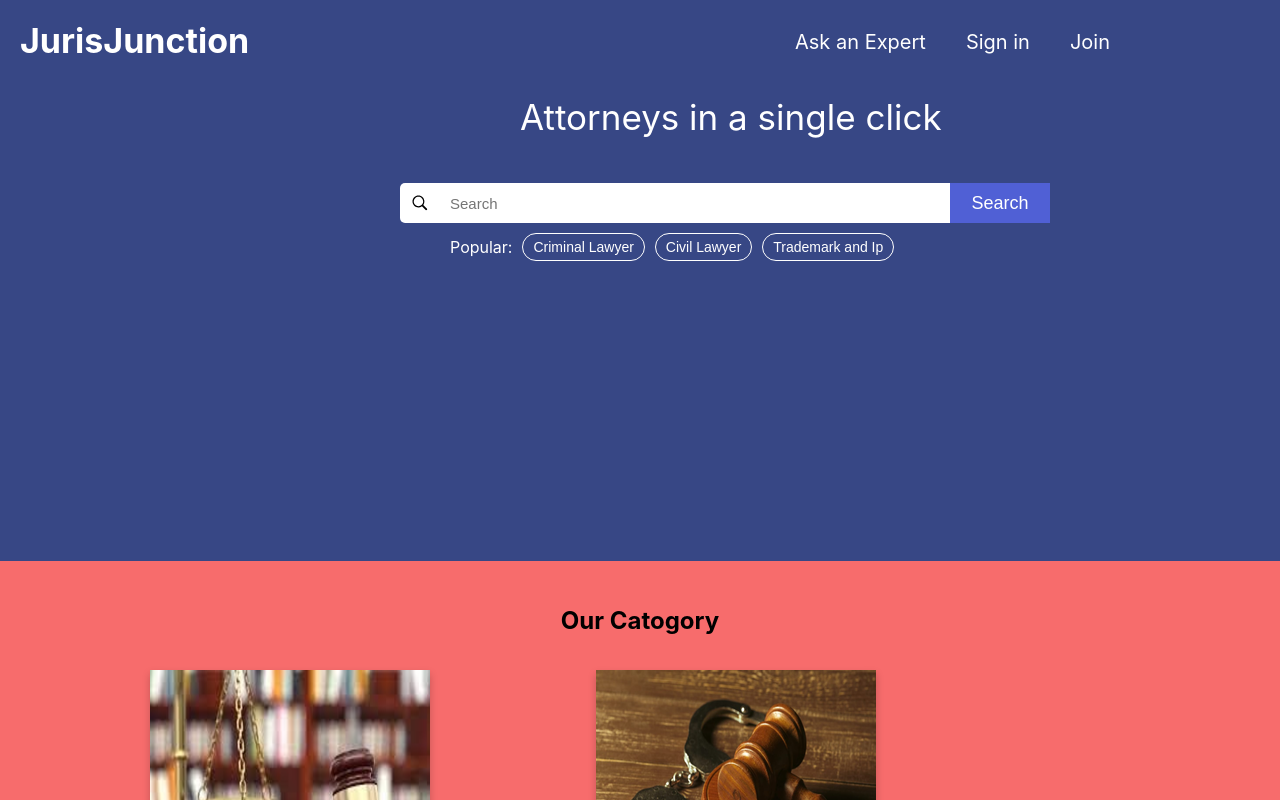
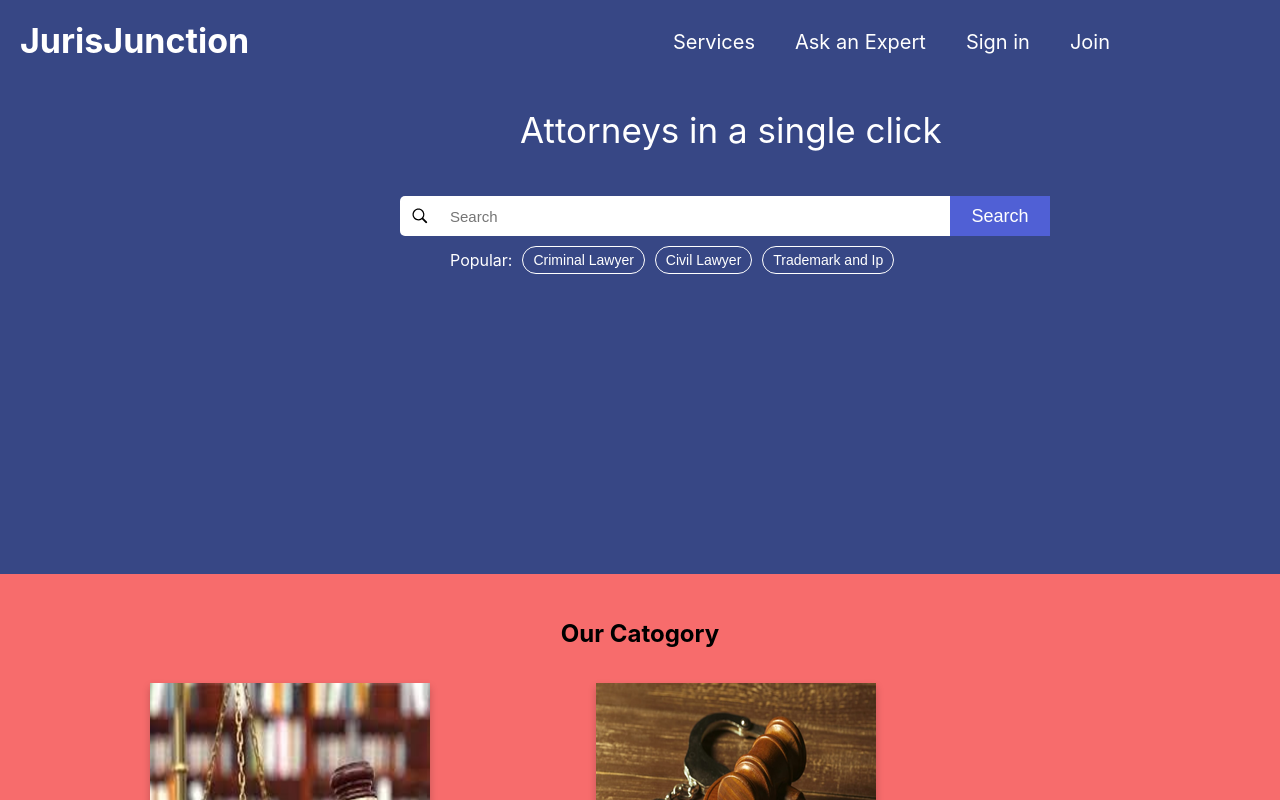
Before and after one commit to GitforAnkit16/eLawWebsite, a React (Create React App) app in the folder Client/: page / in a window 1280 px wide. Shown: the top 800 px of the page. Built offline with nearby package versions, Linux system fonts and the light colour scheme.

Commit message:
Updated navbar

```diff
--- a/Client/src/Components/Navbar/Navbar.jsx
+++ b/Client/src/Components/Navbar/Navbar.jsx
@@ -40,7 +40,7 @@ function Navbar() {
             </Link>
             </div>
             <div className="links">
-                {currentUser && (
+
                     <div className="services" onClick={()=>setOp(!op)}>
                         <span>Services</span>
                         {op && <div className="option">
@@ -55,8 +55,7 @@ function Navbar() {
                             <Link className='link' to= "/license">Licenses and Certifications </Link>
                         </div>}
                     </div>
-                )
-                }
+
 
                 <Link to = "/ask" className="link"><span>Ask an Expert</span></Link>
                 {!currentUser && <Link to="/login" className="link"><span>Sign in</span></Link>}
```
